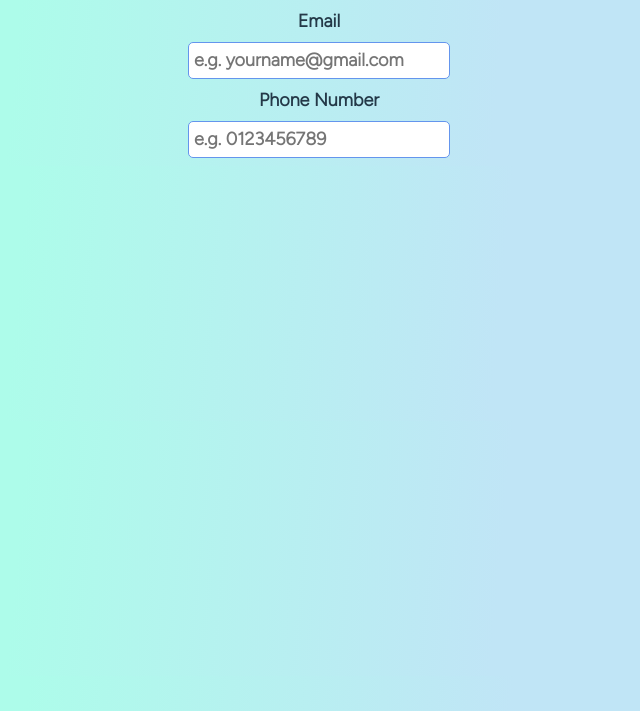
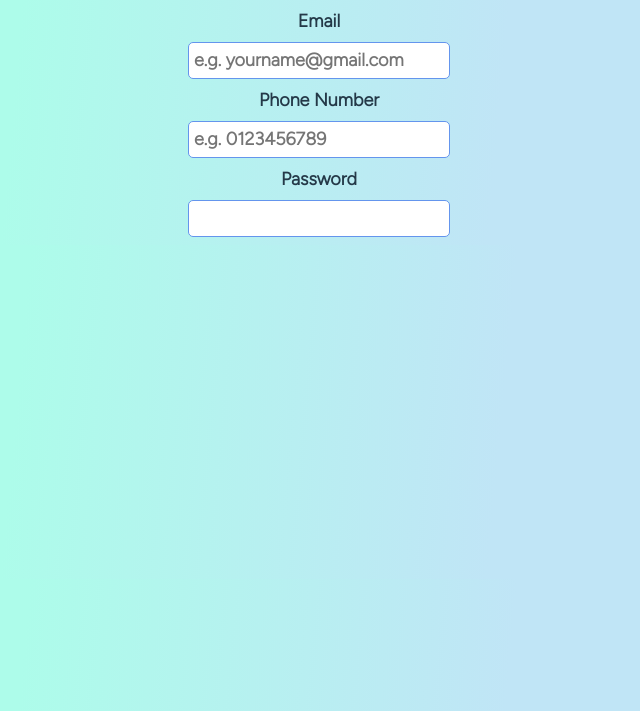
Before and after one commit to asbhogal/jQuery-Form-Validation-Project, a plain HTML site: page index.html in a window 1280 px wide. Shown: the part 89-800 px from the top of the page, without its empty margins (321-961 px from the left). Drawn offline with Linux system fonts and the light colour scheme.

Commit message:
amendments

```diff
--- a/index.html
+++ b/index.html
@@ -10,10 +10,18 @@
     <body>
         <div id="wrapper">
             <h1>Form Validation Project</h1>
-            <label for="email">Email</label>
-            <input type="text" name="email" id="email" placeholder="e.g. yourname@gmail.com">
-            <label for="phone">Phone Number</label>
-            <input type="text" name="phone" id="phone" placeholder="e.g. 0123456789">
+            <div class="form-element">
+                <label for="email">Email</label>
+                <input type="text" name="email" id="email" placeholder="e.g. yourname@gmail.com">
+            </div>
+            <div class="form-element">
+                <label for="phone">Phone Number</label>
+                <input type="text" name="phone" id="phone" placeholder="e.g. 0123456789">
+            </div>
+            <div class="form-element">
+                <label for="password">Password</label>
+                <input type="password" name="password" id="password">
+            </div>
         </div>
     </body>
 </html>
--- a/style.scss
+++ b/style.scss
@@ -13,6 +13,11 @@ body {
         h1 {
             color: #243948;
         }
+        .form-element {
+            display: flex;
+            flex-direction: column;
+            justify-content: center;
+            align-items: center;
             input {
                 height: 25px;
                 padding: 5px;
@@ -27,5 +32,6 @@ body {
                 color: #243948;
             }
         }
+    }
 
 }
```
Also changed, not shown: dist/style.css, 1 other file. Lines whose indentation alone changed are shown as unchanged.
